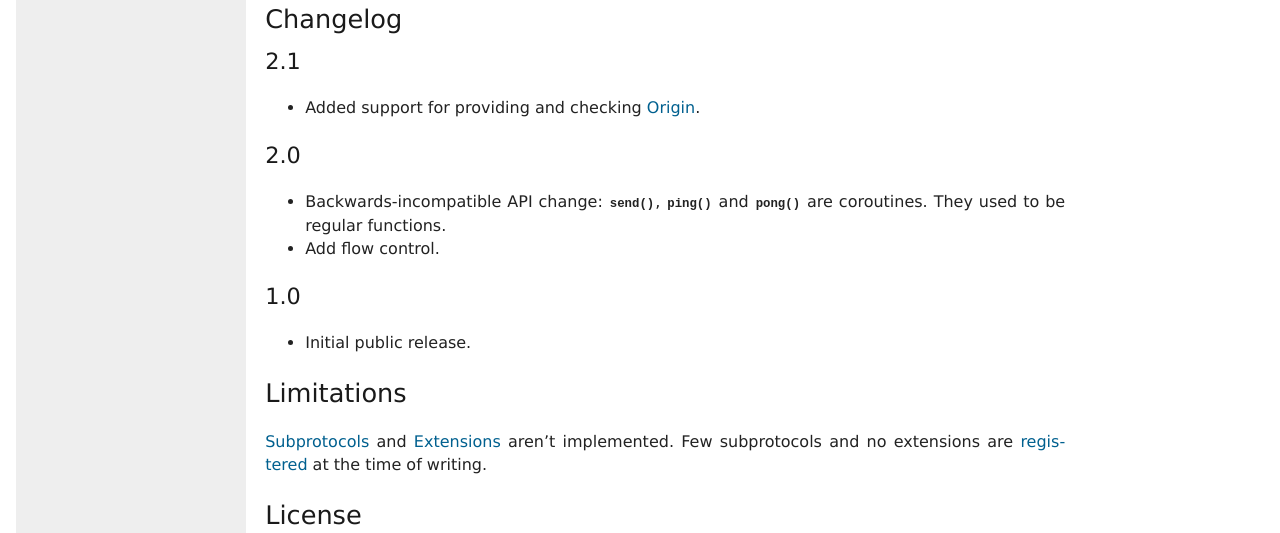
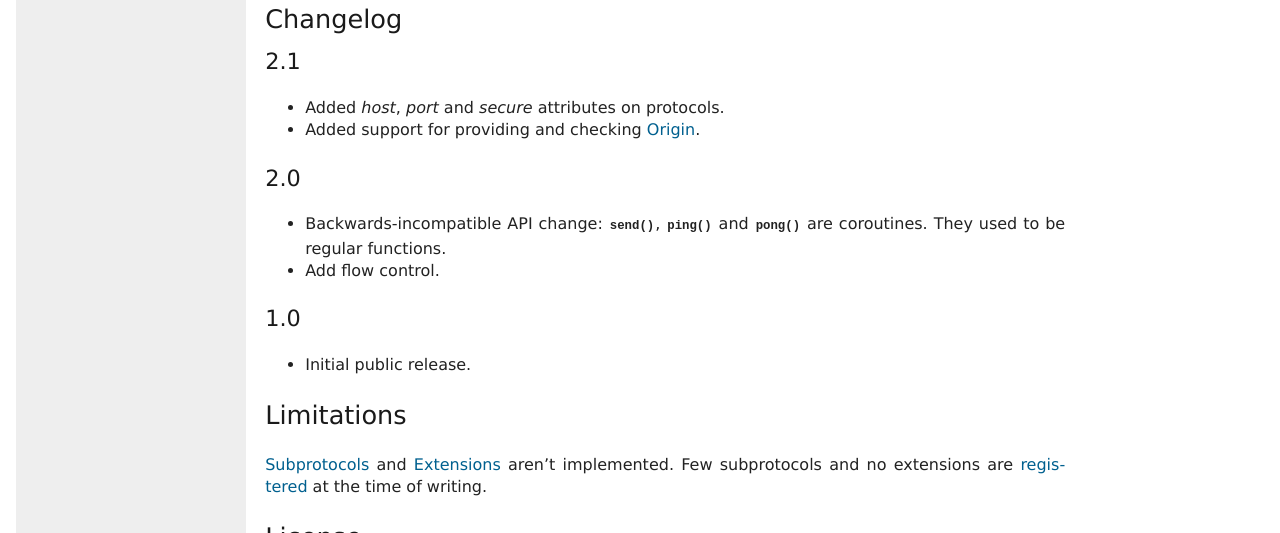
Before and after one commit to python-websockets/websockets, a Sphinx documentation site: the page built from docs/index.rst, in a window 1280 px wide and 900 px high, scrolled down 2267 px, cut to the strip 162-695 px from the top of the window. Built offline with Sphinx 7.4.7, drawn with Linux system fonts in a browser that asks for light colours.

Commit message:
Add new feature to changelog.

```diff
--- a/docs/index.rst
+++ b/docs/index.rst
@@ -151,6 +151,7 @@ Changelog
 2.1
 ...
 
+* Added `host`, `port` and `secure` attributes on protocols.
 * Added support for providing and checking Origin_.
 
 .. _Origin: https://tools.ietf.org/html/rfc6455#section-10.2
```
